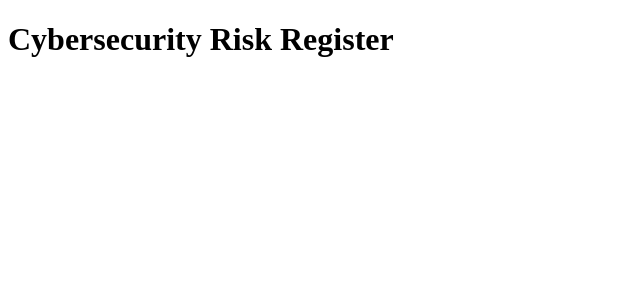
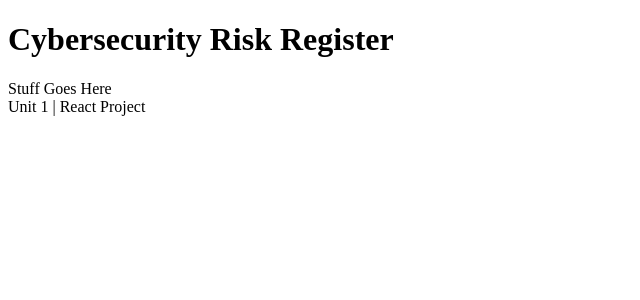
Before and after one commit to Boddhisattva007/cybersecurity-risk-register, a React (Vite) app: page / in a window 1280 px wide. Shown: the top 300 px of the page, without its empty margins (0-640 px from the left). Built offline with nearby package versions, Linux system fonts and the light colour scheme.

Commit message:
Getting Someting On The Page

```diff
--- a/src/App.jsx
+++ b/src/App.jsx
@@ -1,17 +1,30 @@
 import { useState } from 'react'
 import './App.css'
+import RiskRegister from './Pages/RiskRegister/RiskRegister';
 
 function App() {
 
   return (
     <>
 
-    <div>
-      <h1>Cybersecurity Risk Register</h1>
-    </div>
+    <body> {/* Just Getting Something On The Page */}
+
+      <header>
+        <h1>Cybersecurity Risk Register</h1>
+      </header>
+
+      <main>
+        Stuff Goes Here
+      </main>
+
+      <footer>
+        Unit 1 | React Project
+      </footer>
+
+    </body>
 
     </>
   )
 }
 
-export default App
+export default App;
--- a/src/pages/RiskRegister/RiskRegister.jsx
+++ b/src/pages/RiskRegister/RiskRegister.jsx
@@ -1,7 +1,7 @@
 
 
 
-function RiskRgister() {
+function RiskRegister() {
 
     const impact = userSelectImpact;
     const likelihood = userSelectLiklihood;
@@ -11,4 +11,4 @@ function RiskRgister() {
     return riskScore;
 }
 
-export default RiskRgister;
+export default RiskRegister;
```
